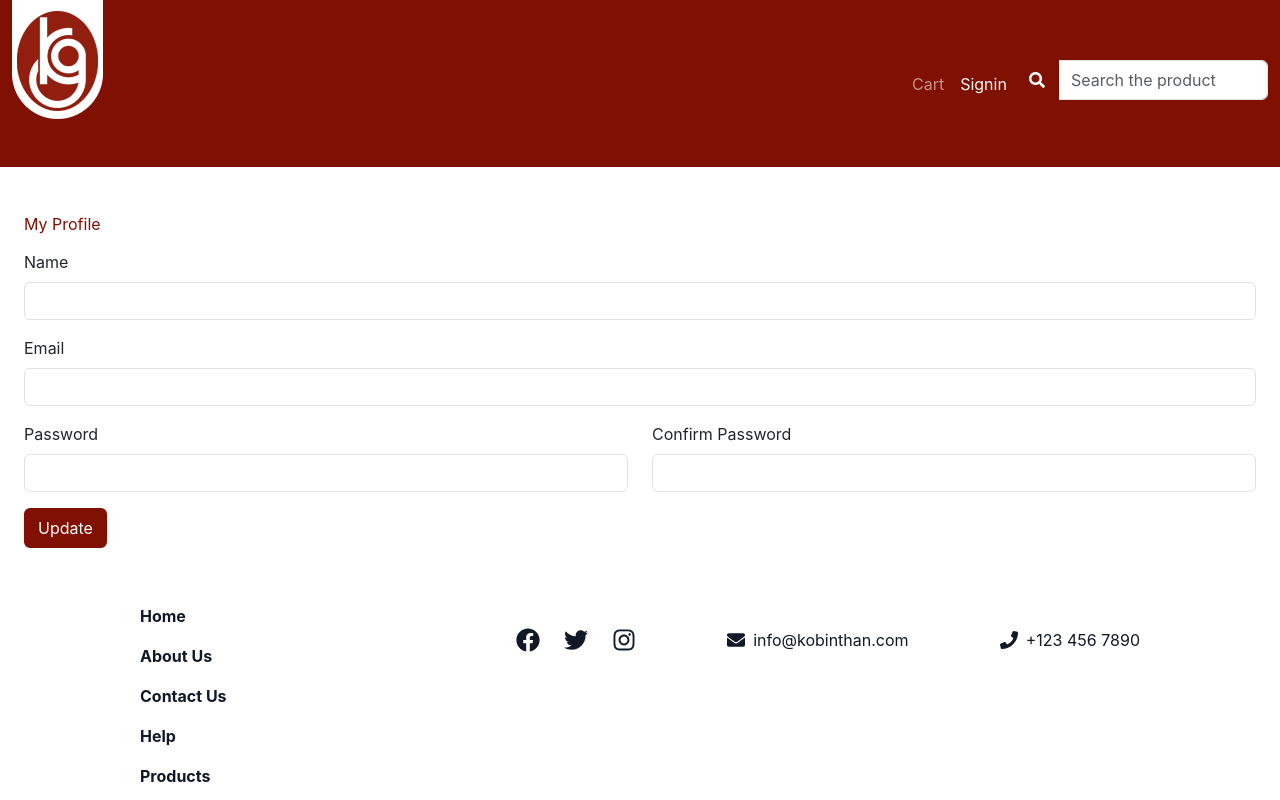
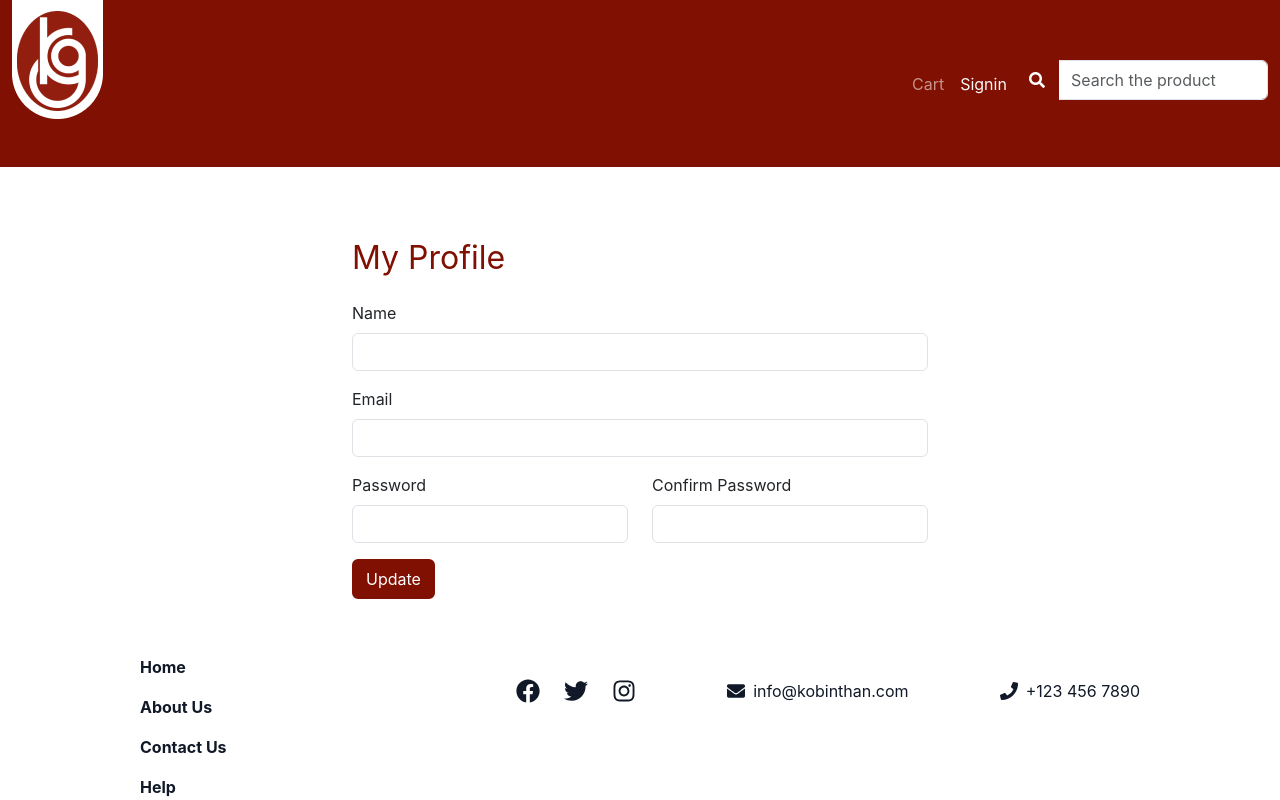
Before and after one commit to Shakithyanshaw/gobinthan_garments_detech, a React (Create React App) app in the folder frontend/: page /profile in a window 1280 px wide. Shown: the top 800 px of the page. Built offline with nearby package versions, Linux system fonts and the light colour scheme.

Commit message:
styles adjust

```diff
--- a/frontend/src/screens/CardScreen.js
+++ b/frontend/src/screens/CardScreen.js
@@ -43,7 +43,7 @@ export default function CartScreen() {
       <Helmet>
         <title>Shopping Card</title>
       </Helmet>
-      <h1>Shopping Cart</h1>
+      <h1 style={{ fontSize: '2rem' }}>Shopping Cart</h1> <br />
       <Row>
         <Col md={8}>
           {cartItems.length === 0 ? (
--- a/frontend/src/screens/HomeScreen.js
+++ b/frontend/src/screens/HomeScreen.js
@@ -47,7 +47,8 @@ function HomeScreen() {
       <Helmet>
         <title>Gobinthan Garments</title>
       </Helmet>
-      <h1>Feature Products</h1>
+      <h1 style={{ fontSize: '2rem' }}>Feature Products</h1>
+      <br />
       <div className="products">
         {loading ? (
           <LoadingBox />
--- a/frontend/src/screens/PaymentMethodScreen.js
+++ b/frontend/src/screens/PaymentMethodScreen.js
@@ -31,14 +31,20 @@ export default function PaymentMethodScreen() {
     Navigate('/placeorder');
   };
 
+  const smallContainerStyle = {
+    maxWidth: '600px',
+  };
+
   return (
     <div className="marginAll">
       <CheckoutSteps step1 step2 step3></CheckoutSteps>
-      <div className="container small-container">
+      <div style={smallContainerStyle} className="container">
         <Helmet>
           <title>Payment Method</title>
         </Helmet>
-        <h1 className="my-3">Payment Method</h1>
+        <br />
+        <h1 style={{ fontSize: '2rem' }}>Payment Method</h1>
+        <br />
         <Form onSubmit={submitHandler}>
           <div className="mb-3">
             <Form.Check
--- a/frontend/src/screens/PlaceOrderScreen.js
+++ b/frontend/src/screens/PlaceOrderScreen.js
@@ -87,7 +87,9 @@ export default function PlaceOrderScreen() {
       <Helmet>
         <title>Preview Order</title>
       </Helmet>
-      <h3 className="my-3">My Order summary</h3>
+      <br />
+      <h1 style={{ fontSize: '2rem' }}>My Order summary</h1>
+      <br />
 
       <Row>
         <Col md={8}>
--- a/frontend/src/screens/ProductScreen.js
+++ b/frontend/src/screens/ProductScreen.js
@@ -88,7 +88,7 @@ function ProductScreen() {
               <Helmet>
                 <title>{product.name}</title>
               </Helmet>
-              <h1>{product.name}</h1>
+              <h1 style={{ fontSize: '2rem' }}>{product.name}</h1>
             </ListGroup.Item>
             <ListGroup.Item>ID :- {product.code}</ListGroup.Item>
             <ListGroup.Item>
--- a/frontend/src/screens/ProfileScreen.js
+++ b/frontend/src/screens/ProfileScreen.js
@@ -65,14 +65,17 @@ export default function ProfileScreen() {
     }
   };
 
+  const smallContainerStyle = {
+    maxWidth: '600px',
+  };
+
   return (
-    <div className="container small-container">
+    <div style={smallContainerStyle} className="container ">
       <Helmet>
         <title>User Profile</title>
       </Helmet>
-
-      <h2 className="my-3">My Profile</h2>
-
+      <br />
+      <h1 style={{ fontSize: '2rem' }}>My Profile</h1> <br />
       <form onSubmit={submitHandler}>
         <Form.Group className="mb-3" controlId="name">
           <Form.Label>Name</Form.Label>
--- a/frontend/src/screens/ShippingAddressScreen.js
+++ b/frontend/src/screens/ShippingAddressScreen.js
@@ -56,14 +56,20 @@ export default function ShippingAddressScreen() {
     navigate('/payment');
   };
 
+  const smallContainerStyle = {
+    maxWidth: '600px',
+  };
+
   return (
     <div className="marginAll">
       <Helmet>
         <title>Shipping Address</title>
       </Helmet>
       <CheckoutSteps step1 step2></CheckoutSteps>
-      <div className="container small-container">
-        <h2 className="my-3">Shipping Address</h2>
+      <div style={smallContainerStyle} className="container ">
+        <br />
+        <h1 style={{ fontSize: '2rem' }}>Shipping Address</h1>
+        <br />
         <Form onSubmit={submitHandler}>
           <Form.Group className="mb-3" controlId="fullName">
             <Form.Label>Full Name</Form.Label>
--- a/frontend/src/screens/SigninScreen.js
+++ b/frontend/src/screens/SigninScreen.js
@@ -21,6 +21,10 @@ export default function SigninScreen() {
   const { state, dispatch: ctxDispatch } = useContext(Store);
   const { userInfo } = state;
 
+  const smallContainerStyle = {
+    maxWidth: '600px',
+  };
+
   const submitHandler = async (e) => {
     e.preventDefault();
     try {
@@ -43,7 +47,7 @@ export default function SigninScreen() {
   }, [navigate, redirect, userInfo]);
 
   return (
-    <Container className="small-container">
+    <Container style={smallContainerStyle}>
       <Helmet>
         <title>Sign In</title>
       </Helmet>
--- a/frontend/src/screens/SignupScreen.js
+++ b/frontend/src/screens/SignupScreen.js
@@ -24,6 +24,10 @@ export default function SignupScreen() {
 
   const { state, dispatch: ctxDispatch } = useContext(Store);
   const { userInfo } = state;
+
+  const smallContainerStyle = {
+    maxWidth: '600px',
+  };
 
   function validateName(name) {
     const regex = /^[a-zA-Z\s]+$/;
@@ -74,7 +78,7 @@ export default function SignupScreen() {
   }, [navigate, redirect, userInfo]);
 
   return (
-    <Container className="small-container">
+    <Container style={smallContainerStyle}>
       <Helmet>
         <title>Sign Up</title>
       </Helmet>
```
